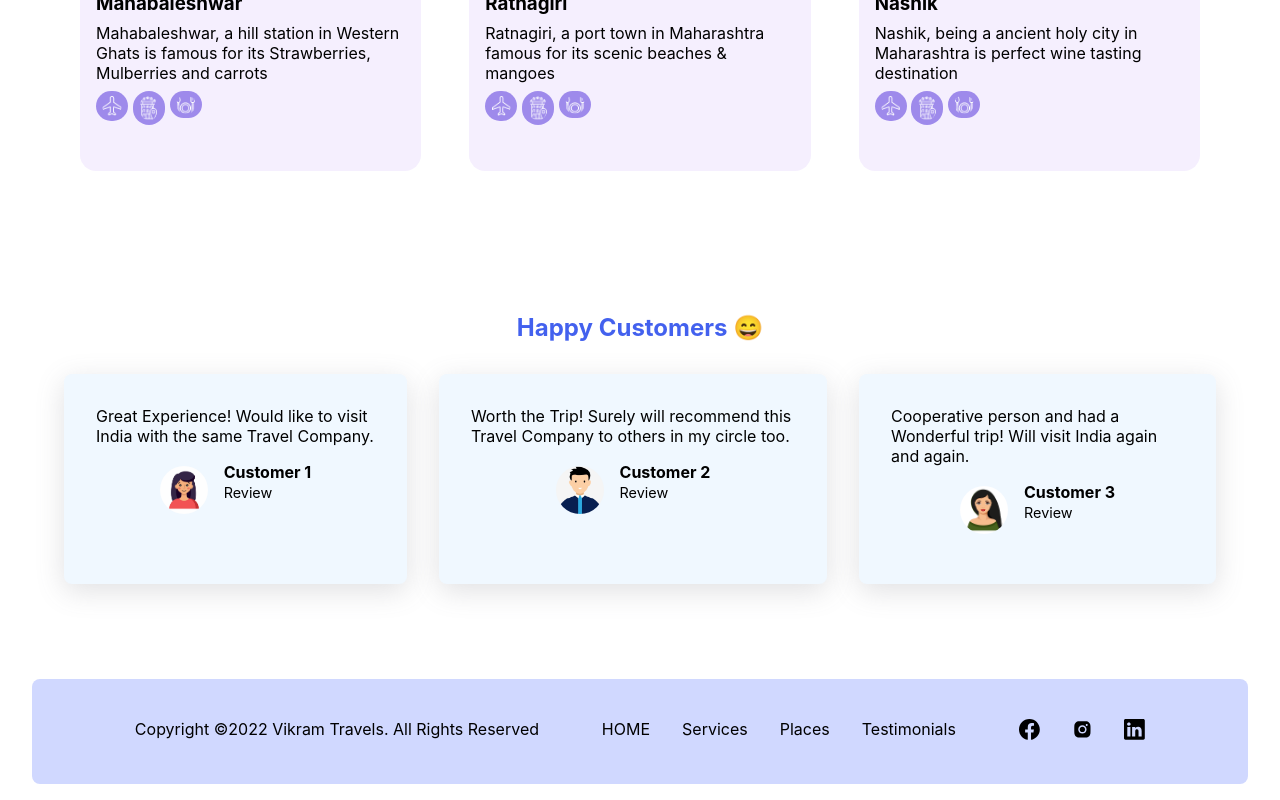
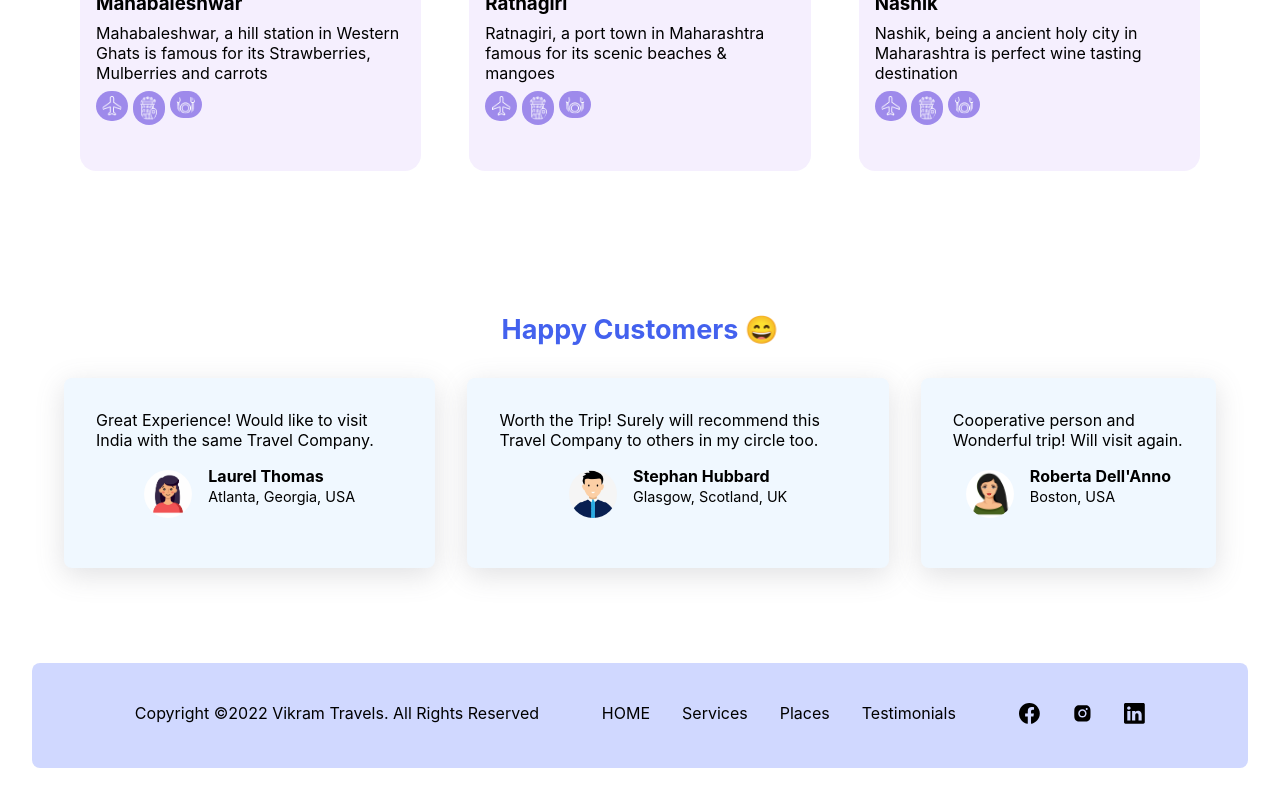
Before and after one commit to SharvariMore/Travel-log, a React (Create React App) app: page / in a window 1280 px wide. Shown: the part 3398-4198 px from the top of the page. Built offline with nearby package versions, Linux system fonts and the light colour scheme.

Commit message:
Update Testimonials.jsx

```diff
--- a/src/components/Testimonials.jsx
+++ b/src/components/Testimonials.jsx
@@ -19,8 +19,8 @@ export default function Testimonials() {
                     <div className="info">
                         <img src={avatarImage3} alt="" />
                         <div className="details">
-                            <h4>Customer 1</h4>
-                            <span>Review</span>
+                            <h4>Laurel Thomas</h4>
+                            <span>Atlanta, Georgia, USA</span>
                         </div>
                     </div>
                 </div>
@@ -31,20 +31,20 @@ export default function Testimonials() {
           <div className="info">
             <img src={avatarImage1} alt="" />
             <div className="details">
-              <h4>Customer 2</h4>
-              <span>Review</span>
+              <h4>Stephan Hubbard</h4>
+              <span>Glasgow, Scotland, UK</span>
             </div>
           </div>
         </div>
         <div className="testimonial">
           <p>
-            Cooperative person and had a Wonderful trip! Will visit India again and again.
+            Cooperative person and Wonderful trip! Will visit again.
           </p>
           <div className="info">
             <img src={avatarImage2} alt="" />
             <div className="details">
-              <h4>Customer 3</h4>
-              <span>Review</span>
+              <h4>Roberta Dell'Anno</h4>
+              <span>Boston, USA</span>
             </div>
           </div>
         </div>
@@ -58,6 +58,7 @@ const Section = styled.section`
   .title {
     text-align: center;
     margin-bottom: 2rem;
+    font-size: 18px
   }
   .testimonials {
     display: flex;
```
